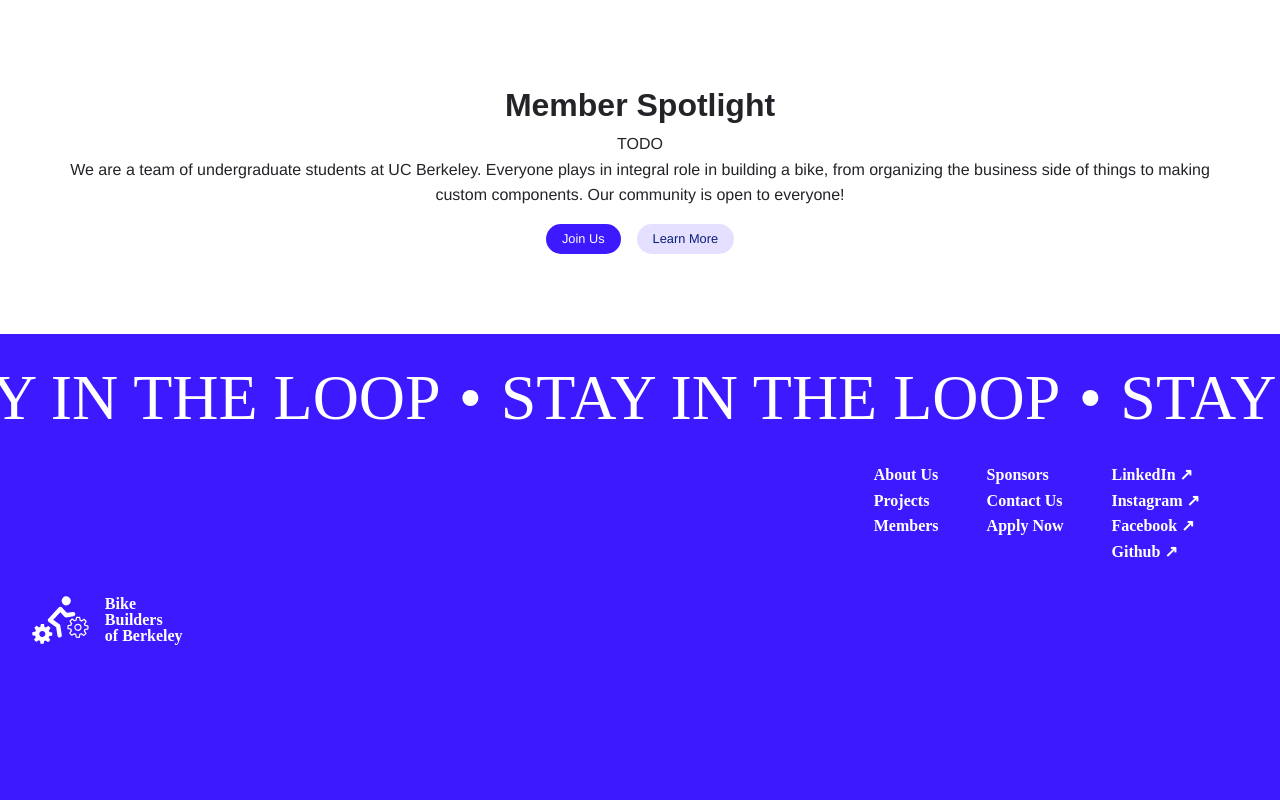
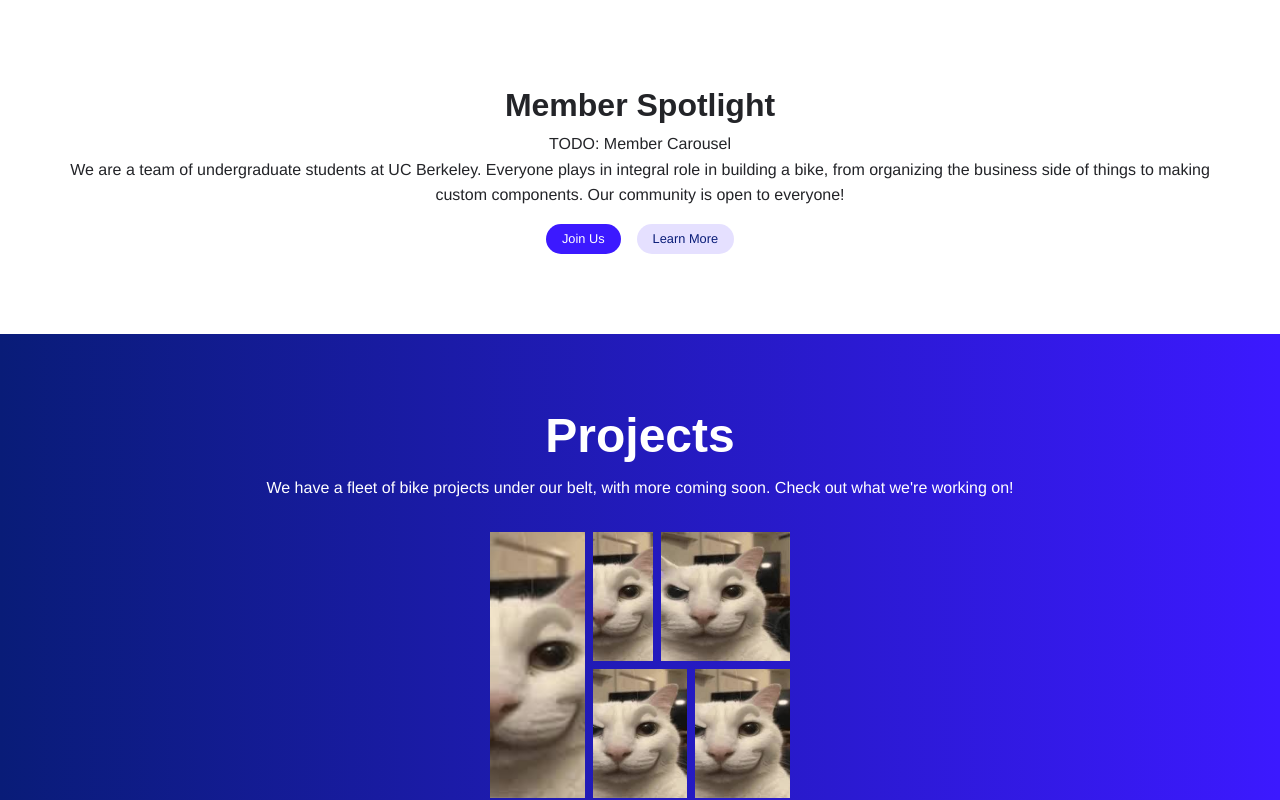
Before and after one commit to ortizrodrigo/bike-builders-website, a React (Vite) app: page / in a window 1280 px wide. Shown: the part 1920-2720 px from the top of the page. Before the commit the page ends 2598 px from the top, so only its background shows below. Built offline with nearby package versions, Linux system fonts and the light colour scheme; a web font is replaced by a local one.

Commit message:
feat(ui): add placeholder Projects section to Home page

```diff
--- a/src/pages/Home/Home.css
+++ b/src/pages/Home/Home.css
@@ -155,10 +155,6 @@
 }
 
 @media (max-width: 767px) {
-  .wwa-section {
-    margin-top: 1rem;
-  }
-
   .wwa-content {
     flex-direction: column;
   }
@@ -195,3 +191,52 @@
   font-size: 0.8rem;
   font-weight: 500;
 }
+
+/* Projects */
+.projects-section {
+  display: flex;
+  flex-direction: column;
+  justify-content: space-around;
+  align-items: center;
+  padding: 4rem;
+}
+
+.projects-images {
+  display: grid;
+  grid-template-rows: repeat(2, 1fr);
+  grid-template-columns: repeat(9, 1fr);
+  margin-top: 2rem;
+
+  width: 300px;
+
+  gap: 0.5rem;
+  overflow: visible;
+}
+.projects-image {
+  width: 100%;
+  height: 100%;
+  object-fit: cover;
+}
+
+.projects-image-1 {
+  grid-column: span 3;
+  grid-row: span 2;
+}
+.projects-image-2 {
+  grid-column: span 2;
+}
+.projects-image-3 {
+  grid-column: span 4;
+}
+.projects-image-4 {
+  grid-column: span 3;
+}
+.projects-image-5 {
+  grid-column: span 3;
+}
+
+@media (max-width: 767px) {
+  .projects-section {
+    margin-top: 1rem;
+  }
+}
--- a/src/pages/Home/index.tsx
+++ b/src/pages/Home/index.tsx
@@ -77,7 +77,8 @@ function HomePage() {
       {/* Member Spotlight */}
       <section className="ms-section white-section">
         <h3 className="ms-title">Member Spotlight</h3>
-        <div className="ms-member-carousel">TODO</div>
+        {/* TODO: Member Component inside Carousel Component*/}
+        <div className="ms-member-carousel">TODO: Member Carousel</div>
         <p className="ms-description">
           We are a team of undergraduate students at UC Berkeley. Everyone plays in integral role in
           building a bike, from organizing the business side of things to making custom components.
@@ -92,6 +93,23 @@ function HomePage() {
           </Link>
         </div>
       </section>
+      {/* Projects */}
+      <section className="projects-section">
+        <h2 className="projects-title">Projects</h2>
+        <p className="projects-description">
+          We have a fleet of bike projects under our belt, with more coming soon. Check out what
+          we're working on!
+        </p>
+        {/* TODO: set proper aspect ratio */}
+        <div className="projects-images">
+          {/* TODO: LabeledImage Component */}
+          <img src={placeholder} alt="placeholder 1" className="projects-image projects-image-1" />
+          <img src={placeholder} alt="placeholder 2" className="projects-image projects-image-2" />
+          <img src={placeholder} alt="placeholder 3" className="projects-image projects-image-3" />
+          <img src={placeholder} alt="placeholder 4" className="projects-image projects-image-4" />
+          <img src={placeholder} alt="placeholder 5" className="projects-image projects-image-5" />
+        </div>
+      </section>
     </div>
   );
 }
```
